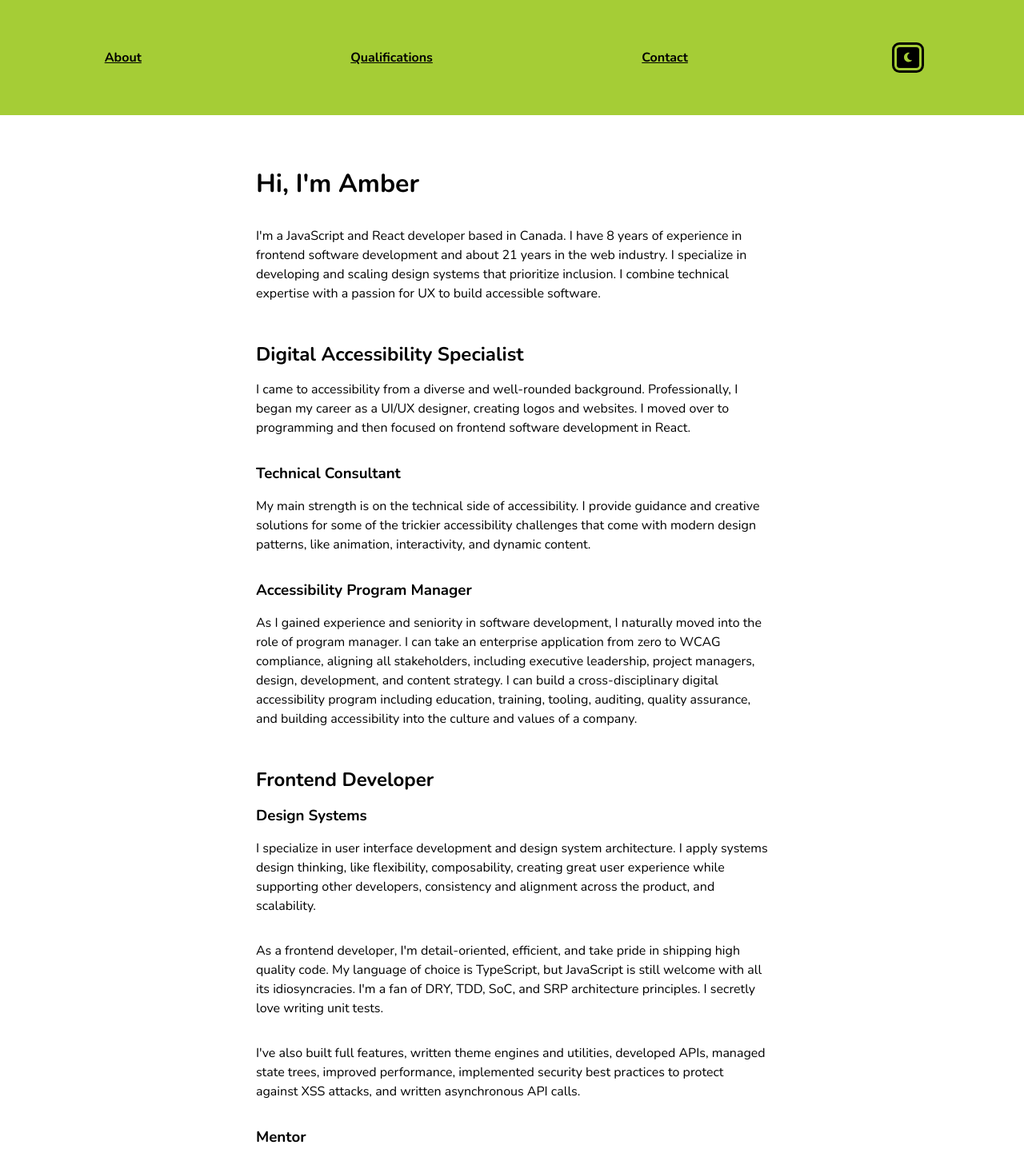
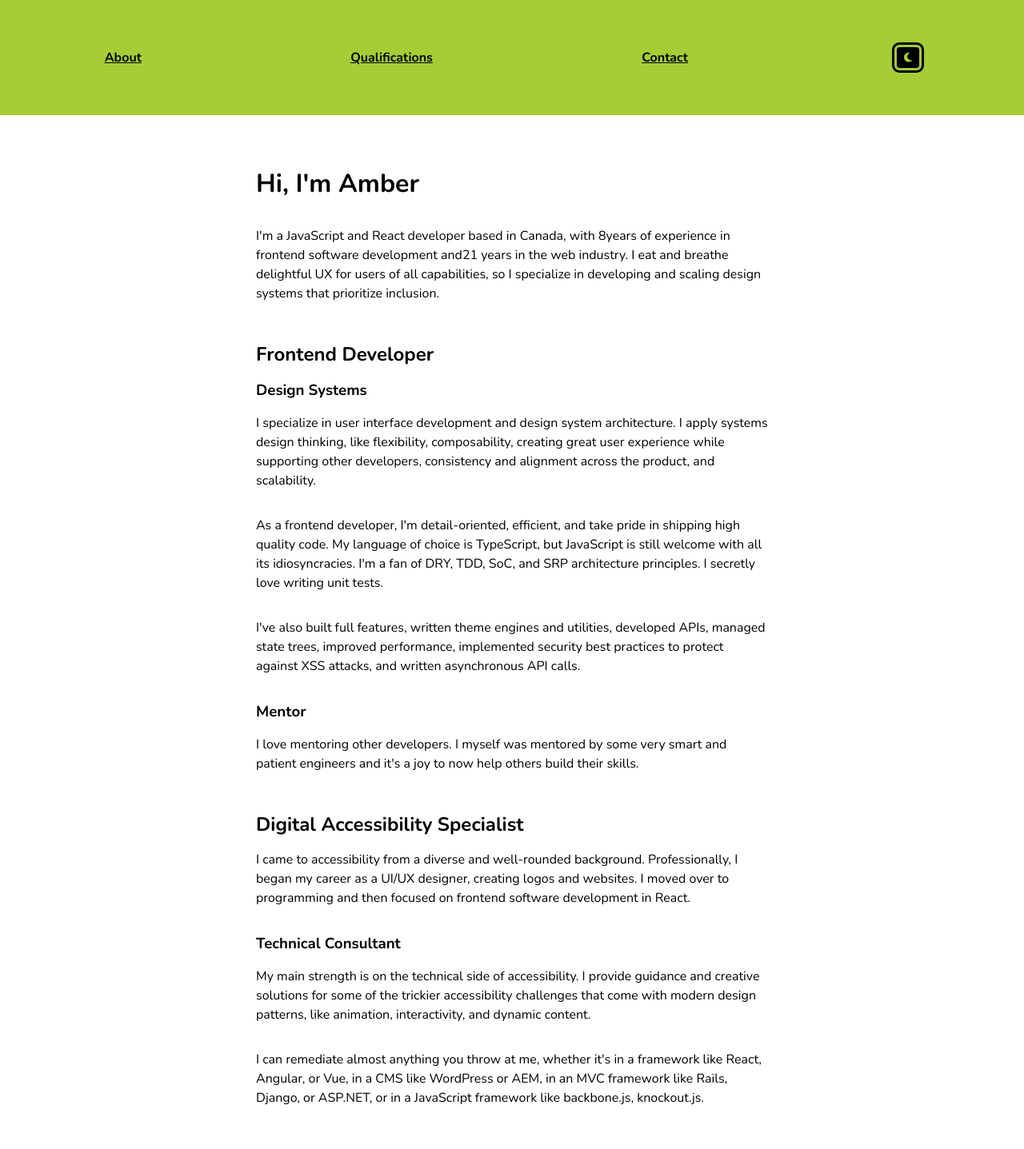
Before and after one commit to amberfrontend/website, a React (Create React App) app: page / in a window 1280 px wide. Shown: the top 1437 px of the page at 80% size. Built offline with nearby package versions, Linux system fonts and the light colour scheme.

Commit message:
Some changes to about page

```diff
--- a/src/pages/About/About.tsx
+++ b/src/pages/About/About.tsx
@@ -22,51 +22,11 @@ export default function About() {
                 <p>
                     I'm a <strong className="Opt">JavaScript</strong> and{" "}
                     <strong className="Opt">React</strong> developer based in{" "}
-                    <strong className="Opt">Canada</strong>. I
-                    have {`${yearsSoftware}`} years of experience in frontend
-                    software development and about {`${yearsWeb}`} years in the web
-                    industry. I specialize in developing and scaling design systems
-                    that prioritize inclusion. I combine technical expertise with a
-                    passion for UX to build accessible software.
-                </p>
-            </Block>
-            <Block>
-                <h2>Digital Accessibility Specialist</h2>
-                <p>
-                    I came to <strong className="Opt">accessibility</strong>{" "}
-                    from a diverse and well-rounded background. Professionally,
-                    I began my career as a UI/UX designer, creating logos and
-                    websites. I moved over to programming and then focused on
-                    frontend software development in{" "}
-                    <strong className="Opt">React</strong>.
-                </p>
-                <h3>Technical Consultant</h3>
-                <p>
-                    My main strength is on the technical side of accessibility.
-                    I provide guidance and creative solutions for some of the
-                    trickier accessibility challenges that come with modern
-                    design patterns, like animation, interactivity, and dynamic
-                    content.
-                </p>
-                {/* <p>
-                    Because I've been in the web industry for so long and have
-                    worked with so many frameworks, I can remediate almost
-                    anything you throw at me, whether it's in a modern framework
-                    like React, Angular, or Vue, in a CMS like WordPress or
-                    Drupal, in an MVC framework like Rails, Django, or ASP.NET,
-                    or in a JavaScript framework like backbone.js, knockout.js.
-                </p> */}
-                <h3>Accessibility Program Manager</h3>
-                <p>
-                    As I gained experience and seniority in software
-                    development, I naturally moved into the role of program
-                    manager. I can take an enterprise application from zero to
-                    WCAG compliance, aligning all stakeholders, including
-                    executive leadership, project managers, design, development,
-                    and content strategy. I can build a cross-disciplinary
-                    digital accessibility program including education, training,
-                    tooling, auditing, quality assurance, and building
-                    accessibility into the culture and values of a company.
+                    <strong className="Opt">Canada</strong>, with {`${yearsSoftware}`}
+                    years of experience in frontend software development and
+                    {`${yearsWeb}`} years in the web industry. I eat and breathe
+                    delightful UX for users of all capabilities, so I specialize
+                    in developing and scaling design systems that prioritize inclusion.
                 </p>
             </Block>
             <Block>
@@ -100,7 +60,32 @@ export default function About() {
                 </p>
             </Block>
             <Block>
-                <h2>Other Skills</h2>
+                <h2>Digital Accessibility Specialist</h2>
+                <p>
+                    I came to <strong className="Opt">accessibility</strong>{" "}
+                    from a diverse and well-rounded background. Professionally,
+                    I began my career as a UI/UX designer, creating logos and
+                    websites. I moved over to programming and then focused on
+                    frontend software development in{" "}
+                    <strong className="Opt">React</strong>.
+                </p>
+                <h3>Technical Consultant</h3>
+                <p>
+                    My main strength is on the technical side of accessibility.
+                    I provide guidance and creative solutions for some of the
+                    trickier accessibility challenges that come with modern
+                    design patterns, like animation, interactivity, and dynamic
+                    content.
+                </p>
+                <p>
+                    I can remediate almost anything you throw at me, whether
+                    it's in a framework like React, Angular, or Vue, in a CMS
+                    like WordPress or AEM, in an MVC framework like Rails, Django,
+                    or ASP.NET, or in a JavaScript framework like backbone.js, knockout.js.
+                </p>
+            </Block>
+            <Block>
+                <h2>Soft Skills</h2>
                 <p>
                     One of my passions is communication. I have {`${yearsNVC}`}{" "}
                     years of experience with{" "}
@@ -111,11 +96,6 @@ export default function About() {
                     modalities. I also have strong writing skills from years as
                     an English tutor and from writing classes.
                 </p>
-                {/* <p>
-                    My background includes strategic planning on boards of
-                    directors, project management, and office management. I'm a
-                    strong leader who focuses on supporting
-                </p> */}
             </Block>
             <Block>
                 <h2>Human</h2>
```
